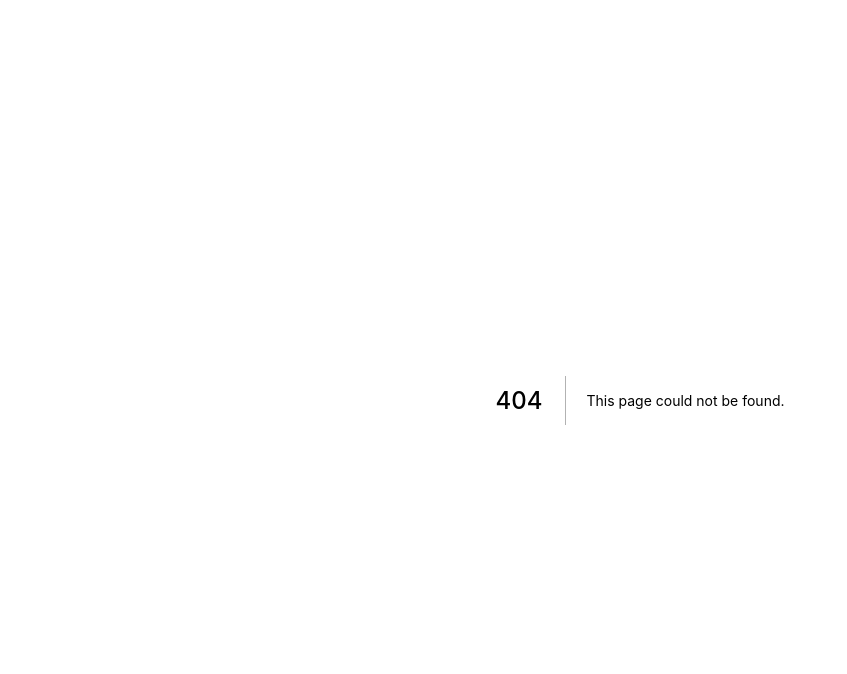
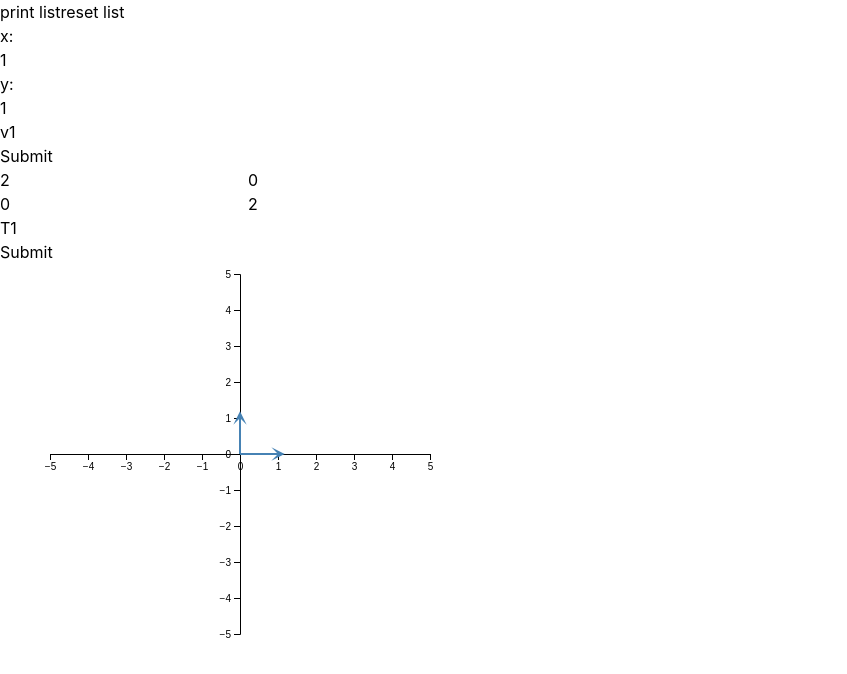
Before and after one commit to saviorocha/vector-space-ifg, a Next.js app: page /testegrafico2 in a window 1280 px wide. Before the commit this address had no page. Shown: the top 674 px of the page, without its empty margins (0-847 px from the left). Built offline with nearby package versions, Linux system fonts and the light colour scheme.

Commit message:
Components used to test functions

```diff
--- a/pages/testegrafico.tsx
+++ b/pages/testegrafico.tsx
@@ -95,6 +95,7 @@ const TesteGrafico = () => {
 
   useEffect(() => {
     console.log("current list:", list);
+    // setStateVecArr(list.toArray())
   }, [list]);
   useEffect(() => {
     console.log("stateVecArr:", stateVecArr);
--- /dev/null
+++ b/pages/testegrafico2.tsx
@@ -0,0 +1,111 @@
+import { useEffect, useState } from "react";
+import StateList from "../classes/stateList";
+import StateNode from "../classes/stateNode";
+import Transformation from "../classes/transformation";
+import Vector from "../classes/vector";
+import D3Plot from "../components/d3/d3plot";
+import { useListContext } from "../context";
+import useList from "../hooks/useList";
+
+const TesteGrafico2 = () => {
+  const { list, setList } = useListContext();
+  const marginValues: Margin = { top: 10, right: 30, bottom: 30, left: 50 };
+  const dimensions: Dimesion = {
+    margin: marginValues,
+    width: 460 - marginValues.left - marginValues.right,
+    height: 400 - marginValues.top - marginValues.bottom,
+  };
+  // const [head, setHead] = useState<StateNode>({} as StateNode);
+  const { addVector, addTransformation, removeVector, removeTransformation } =
+    useList();
+  const [stateVecArr, setStateVecArr] = useState<Vector[][]>(list.toArray());
+
+  const vectorSubmitHandler = (event: any) => {
+    event?.preventDefault();
+
+    const newHead = addVector(
+      new Vector(
+        [Number(event.target.first.value), Number(event.target.last.value)],
+        event.target.name.value
+        // "#bb00ff"
+      )
+    );
+    const newList = new StateList(newHead);
+
+    setList(newList);
+    setStateVecArr(newList.toArray());
+  };
+
+  const transfromationSubmitHandler = (event: any) => {
+    event?.preventDefault();
+    const newHead = addTransformation(
+      new Transformation(
+        [Number(event.target.t00.value), Number(event.target.t10.value)],
+        [Number(event.target.t01.value), Number(event.target.t11.value)],
+        event.target.name.value
+      )
+    );
+    const newList = new StateList(newHead);
+    console.log("newList", newList);
+    setList(newList);
+    setStateVecArr(list.toArray());
+  };
+
+  function handleResetList(event: any) {
+    event.preventDefault();
+    setList(new StateList(new StateNode(undefined, null)));
+    setStateVecArr(list.toArray());
+  }
+
+  useEffect(() => {
+    // setStateVecArr(list.toArray());
+    console.log("useeffect current list:", list);
+  }, [list]);
+
+  useEffect(() => {}, [stateVecArr]);
+
+  return (
+    <>
+      <button
+        onClick={() => {
+          console.log(list);
+        }}
+      >
+        print list
+      </button>
+      <button onClick={handleResetList}>reset list</button>
+      <br />
+      <form onSubmit={vectorSubmitHandler}>
+        <label htmlFor="first">x:</label>
+        <br />
+        <input type="text" id="first" name="first" defaultValue={1} />
+        <br />
+        <label htmlFor="last">y:</label>
+        <br />
+        <input type="text" id="last" name="last" defaultValue={1} />
+        <br />
+        <input type="text" id="name" name="name" defaultValue={"v1"} />
+        <br />
+        <button type="submit">Submit</button>
+      </form>
+      <form onSubmit={transfromationSubmitHandler}>
+        <input type="text" id="t00" defaultValue={2} />
+        <input type="text" id="t01" defaultValue={0} />
+        <br />
+        <input type="text" id="t10" defaultValue={0} />
+        <input type="text" id="t11" defaultValue={2} />
+        <br />
+        <input type="text" id="name" name="name" defaultValue={"T1"} />
+        <br />
+        <button type="submit">Submit</button>
+      </form>
+      {stateVecArr.map((vec, i) => {
+        return (
+          <D3Plot key={i} stateVectors={vec} plotDimensions={dimensions} />
+        );
+      })}
+    </>
+  );
+};
+
+export default TesteGrafico2;
```
Also changed, not shown: hooks/useTest.ts (added, +47 -0 lines), pages/testehook.tsx (added, +108 -0 lines).
